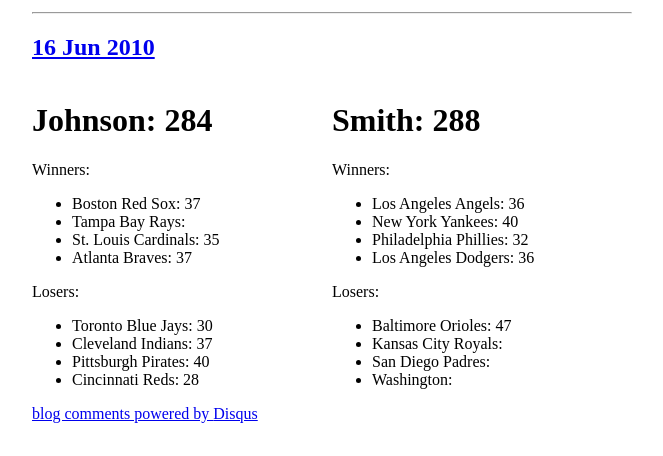
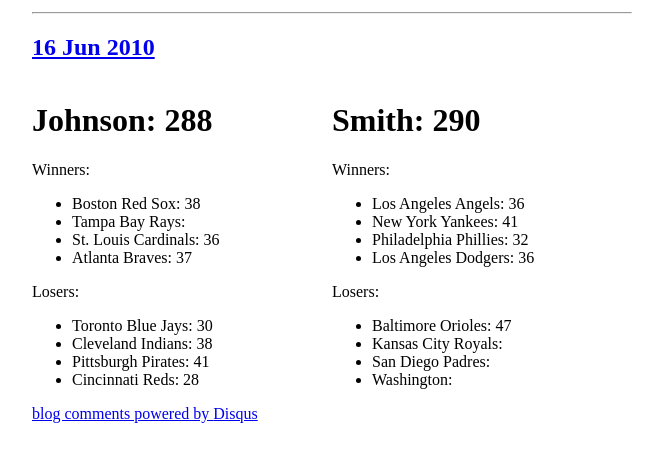
Before and after one commit to travisj/thebet, a Jekyll site: the page built from _posts/2010-06-16-Results.markdown, in a window 1280 px wide. Shown: the part 247-703 px from the top of the page, without its empty margins (308-971 px from the left). Built offline with Jekyll 4.4.1, drawn with Linux system fonts in a browser that asks for light colours; nearby versions of some CDN libraries; Markdown is read by kramdown in place of the engine named in the settings; comment, search, counter and statistics services are not loaded.

Commit message:
adding todays results

```diff
--- a/_posts/2010-06-16-Results.markdown
+++ b/_posts/2010-06-16-Results.markdown
@@ -1,21 +1,21 @@
 ---
 layout: post
-johnson: 284
-smith: 288
+johnson: 288
+smith: 290
 tor: 30
-cle: 37
-bos: 37
+cle: 38
+bos: 38
 tb: 40
-pit: 40
+pit: 41
 cin: 28
-stl: 35
+stl: 36
 atl: 37
 bal: 47
 kc: 37
-nyy: 40
+nyy: 41
 laa: 36
 sd: 27
-wsh: 33
+wsh: 34
 phi: 32
 lad: 36
 ---
```
